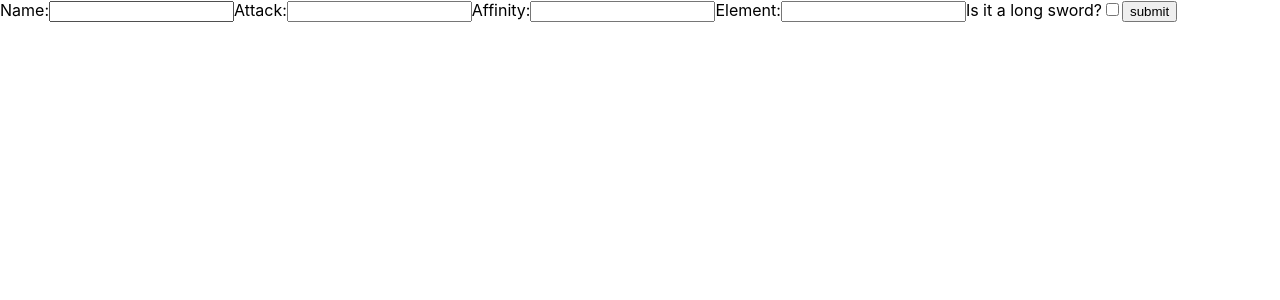
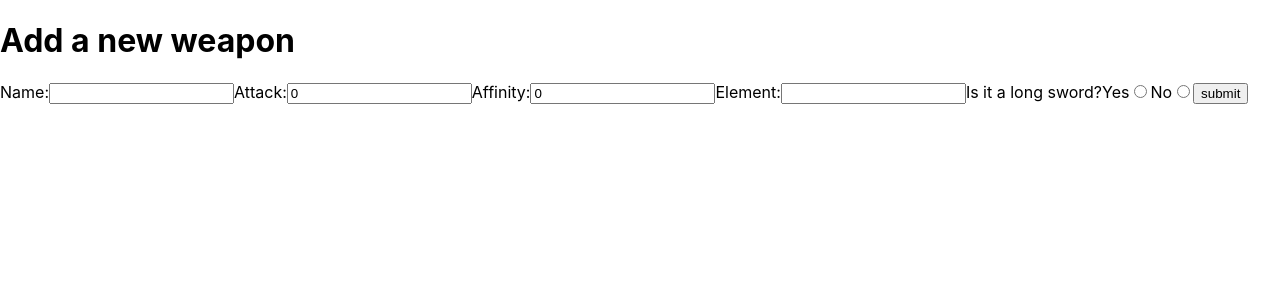
Before and after one commit to hunterdanielson/lab-08-frontend, a React (Create React App) app: page /form in a window 1280 px wide. Shown: the top 300 px of the page. Built offline with nearby package versions, Linux system fonts and the light colour scheme.

Commit message:
form input works a little

```diff
--- a/src/FormPage.js
+++ b/src/FormPage.js
@@ -1,33 +1,65 @@
-import React, { Component } from 'react'
+import React, { Component } from 'react';
+import { addWeapon } from './api-calls.js';
+import request from 'superagent';
 
 export default class FormPage extends Component {
+    state = {
+        name: '',
+        attack: 0,
+        affinity: 0,
+        element: '',
+        is_longsword: false,
+    }
+
+    handleSubmit = async (e) => {
+        e.preventDefault();
+
+        // const addNewWeapon = await request.post(`https://serene-scrubland-75154.herokuapp.com/weapons/`, this.state)
+        const newWeapon = await addWeapon(this.state);
+        this.setState({ sucess: newWeapon });
+    };
+    handleInput = (e) => {
+        const newState = {};
+        newState[e.target.name] = e.target.value;
+        this.setState(newState);
+    }
+
     render() {
+        const { name, attack, affinity, element } = this.state;
+        console.log(this.state);
         return (
             <div>
-                <form>
+                <form onSubmit={this.handleSubmit}>
+                    <h1>Add a new weapon</h1>
                     <label>
                         Name:
-                        <input type="text" name="name" />
+                        <input onChange={this.handleInput} value={name} type="text" name="name" />
                     </label>
                     <label>
                         Attack:
-                        <input type="number" name="attack" />
+                        <input onChange={this.handleInput} value={attack} type="number" name="attack" />
                     </label>
                     <label>
                         Affinity:
-                        <input type="number" name="affinity" />
+                        <input onChange={this.handleInput} value={affinity} type="number" name="affinity" />
                     </label>
                     <label>
                         Element:
-                        <input type="text" name="element" />
+                        <input onChange={this.handleInput} value={element} type="text" name="element" />
                     </label>
                     <label>
                         Is it a long sword?
-                        <input type="checkbox" name="is_longsword" value="true" />
+                        <label>
+                            Yes
+                            <input onChange={this.handleInput} value="true" type="radio" name="is_longsword" />
+                        </label>
+                        <label>
+                            No
+                            <input onChange={this.handleInput} value="false" type="radio" name="is_longsword" />
+                        </label>
                     </label>
                     <input type="submit" value="submit" />
                 </form>
-
             </div>
         )
     }
--- a/src/List.js
+++ b/src/List.js
@@ -2,11 +2,16 @@ import React, { Component } from 'react'
 import request from 'superagent';
 import ListItem from './ListItem.js';
 import loading from './loading.gif';
+// import { getWeapons } from './api-calls.js';
 
 export default class List extends Component {
     state = { data: null }
     async componentDidMount() {
         const data = await request.get(`https://serene-scrubland-75154.herokuapp.com/weapons`);
+        // the following returns a promise and the array I need is inside the [promiseValue]
+        // not sure how to access just the promise value right now
+        // const newData = getWeapons();
+        // console.log(newData);
         this.setState({ data: data.body })
     }
     render() {
--- /dev/null
+++ b/src/api-calls.js
@@ -0,0 +1,15 @@
+import request from 'superagent';
+
+const URL = 'https://localhost:3000';
+
+export const getWeapons = async () => {
+
+    const data = await request.get(`${URL}/weapons`);
+    return data.body;
+}
+
+export const addWeapon = async (weapon) => {
+    const data = await request.post(`${URL}/weapons/`, weapon)
+
+    return data.body;
+}
```
